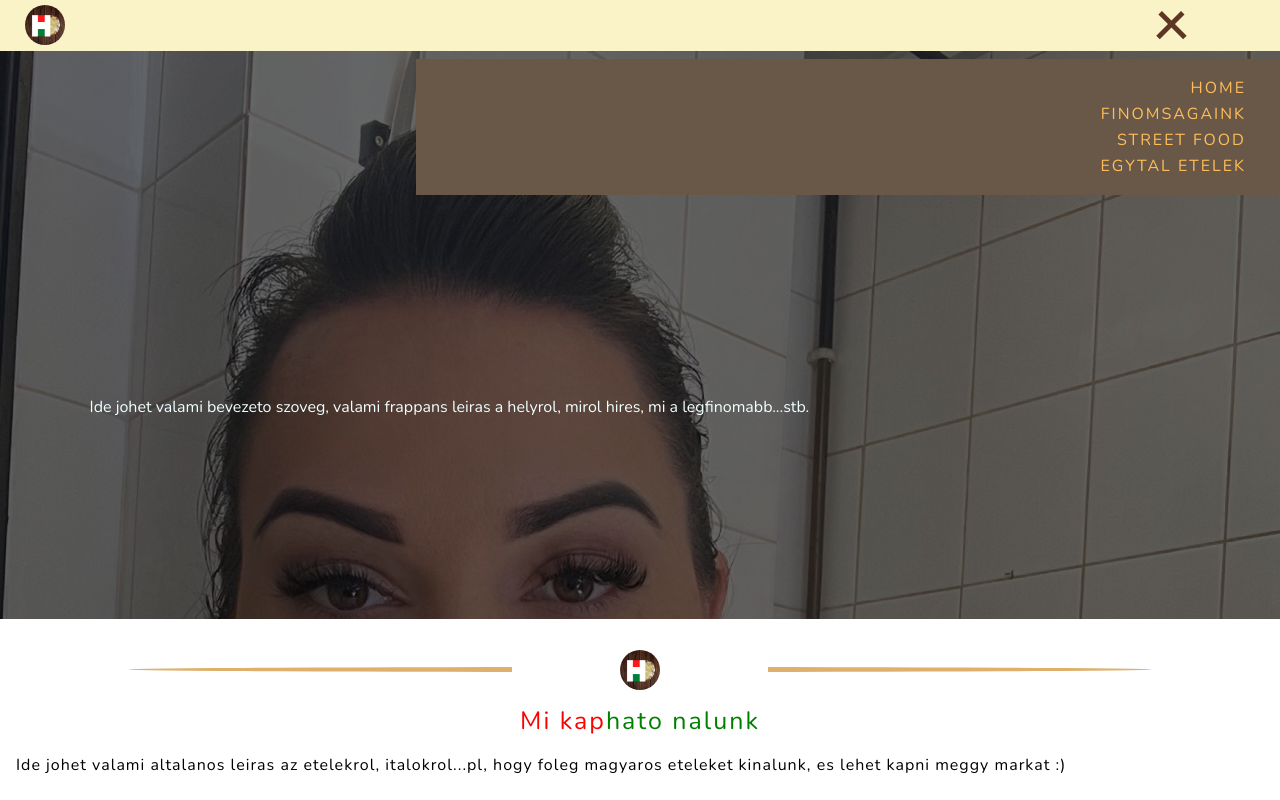
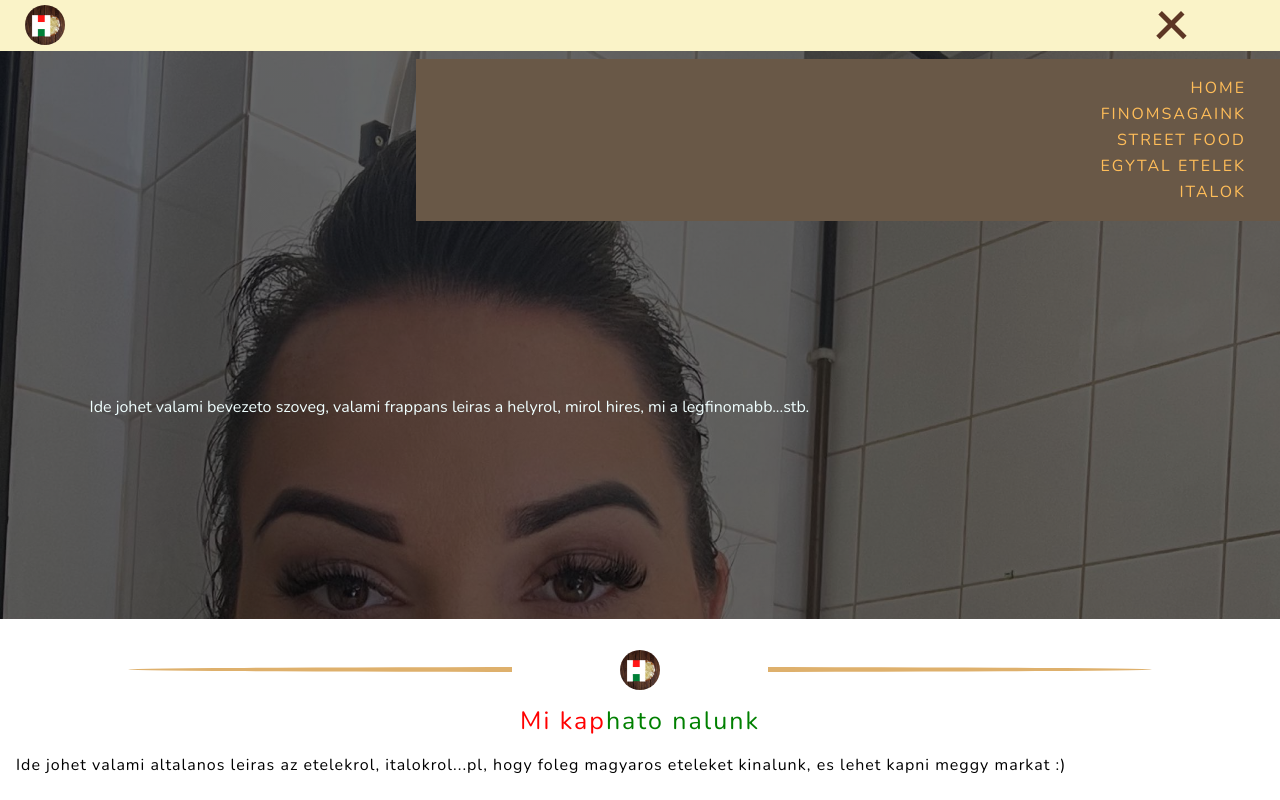
Before and after one commit to azotamiota/hungarian-langos, a React (Create React App) app: page / in a window 1280 px wide. Both pictures are taken after a click on the element 1217 px from the left and 28 px from the top of the page. Shown: the top 800 px of the page. Built offline with nearby package versions, Linux system fonts and the light colour scheme.

Commit message:
add drinks option

```diff
--- a/src/components/Navbar.jsx
+++ b/src/components/Navbar.jsx
@@ -40,6 +40,7 @@ export default function Navbar() {
             <li><a href="#food-groups">Finomsagaink</a></li>
             <li><a href="#street-food">Street Food</a></li>
             <li><a href="#bowls">Egytal etelek</a></li>
+            <li><a href="#drinks">Italok</a></li>
             {/* <li><a href="#products">Products</a></li> */}
         </ul>
     </div>
```
